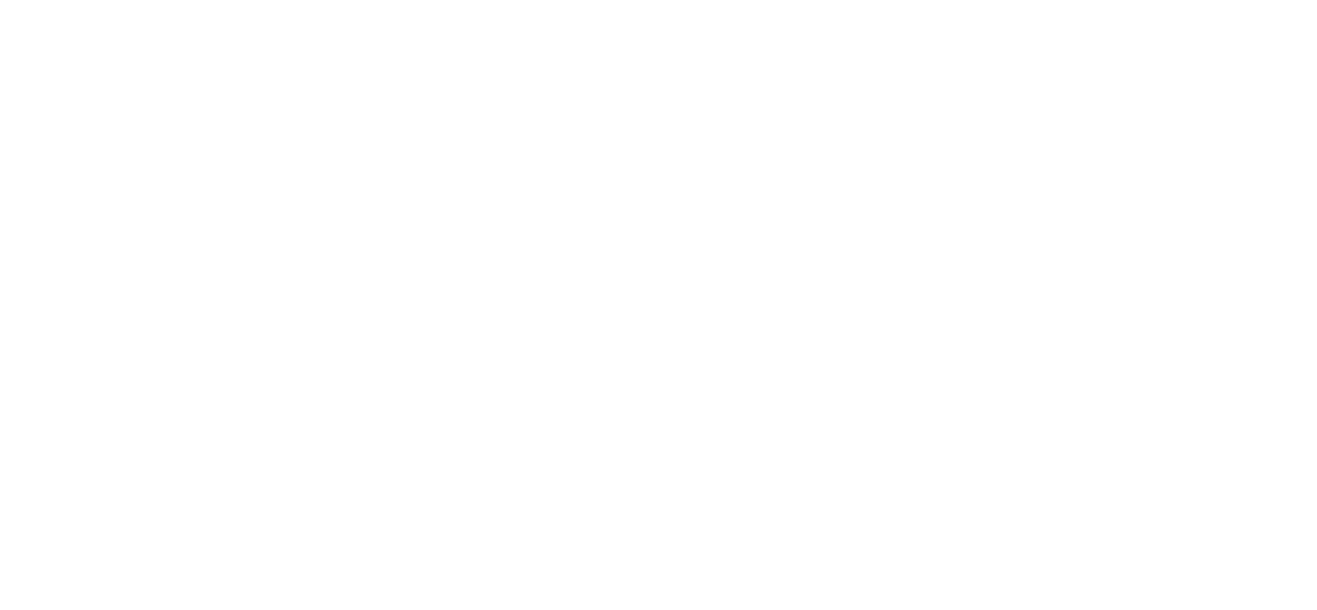
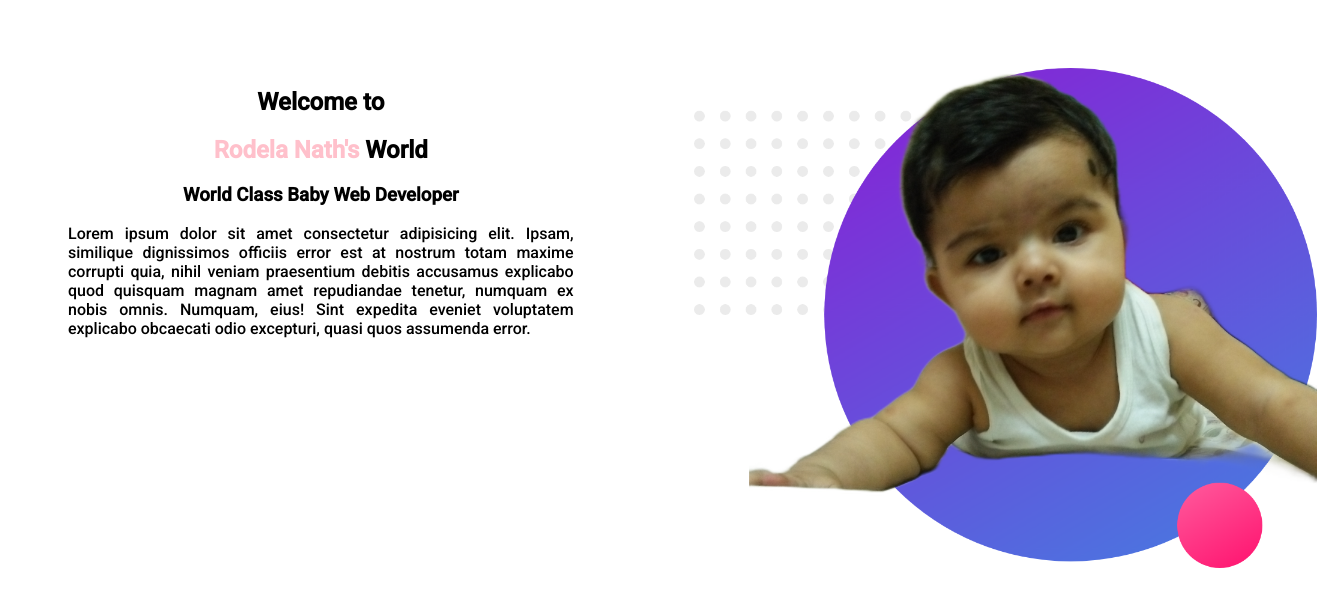
Before and after one commit to riponuap/my-first-website5, a plain HTML site: page index.html in a window 1280 px wide. Shown: the top 610 px of the page, 1317 px wide, since content can reach past the window. Drawn offline with Linux system fonts and the light colour scheme.

Commit message:
first section

```diff
--- a/index.html
+++ b/index.html
@@ -4,9 +4,22 @@
     <meta charset="UTF-8">
     <meta http-equiv="X-UA-Compatible" content="IE=edge">
     <meta name="viewport" content="width=device-width, initial-scale=1.0">
-    <title>Document</title>
+    <title>Rodela Nath</title>
+    <link rel="preconnect" href="https://fonts.googleapis.com">
+<link rel="preconnect" href="https://fonts.gstatic.com" crossorigin>
+<link href="https://fonts.googleapis.com/css2?family=Lobster&family=Roboto:wght@500&display=swap" rel="stylesheet">
+    <link rel="stylesheet" href="style.css">
 </head>
 <body>
-
+    <section> <div class="half-width">
+        <h1 class="first-line">Welcome to</h1>
+        <h1 class="first-line"><span class="name-color">Rodela Nath's</span> World</h1>
+        <h3 class="first-line">World Class Baby Web Developer</h3>
+        <p>Lorem ipsum dolor sit amet consectetur adipisicing elit. Ipsam, similique dignissimos officiis error est at nostrum totam maxime corrupti quia, nihil veniam praesentium debitis accusamus explicabo quod quisquam magnam amet repudiandae tenetur, numquam ex nobis omnis. Numquam, eius! Sint expedita eveniet voluptatem explicabo obcaecati odio excepturi, quasi quos assumenda error.</p></div>
+        <div class="half-width"><img class="first-pic" src="image 12.png" alt=""></div>
+        </section>
+        <section>
+            <div><img class="first-pic" src="Group 33080.png" alt=""></div>
+        </section>
 </body>
 </html>
--- /dev/null
+++ b/style.css
@@ -0,0 +1,21 @@
+body{
+    font-family: 'Roboto', sans-serif;
+}
+h1{
+    font: 50px;
+}
+.name-color{
+    color: pink;
+}
+.half-width{
+    width: 40%;
+    float: left;
+    margin: 60px;
+    text-align: justify;
+}
+.first-pic{
+    height: 500px;
+}
+.first-line{
+    text-align: center;
+}
```
Also changed, not shown: image 12.png (added), image 17.png (added), my-bg.png (added), 5 other files.
